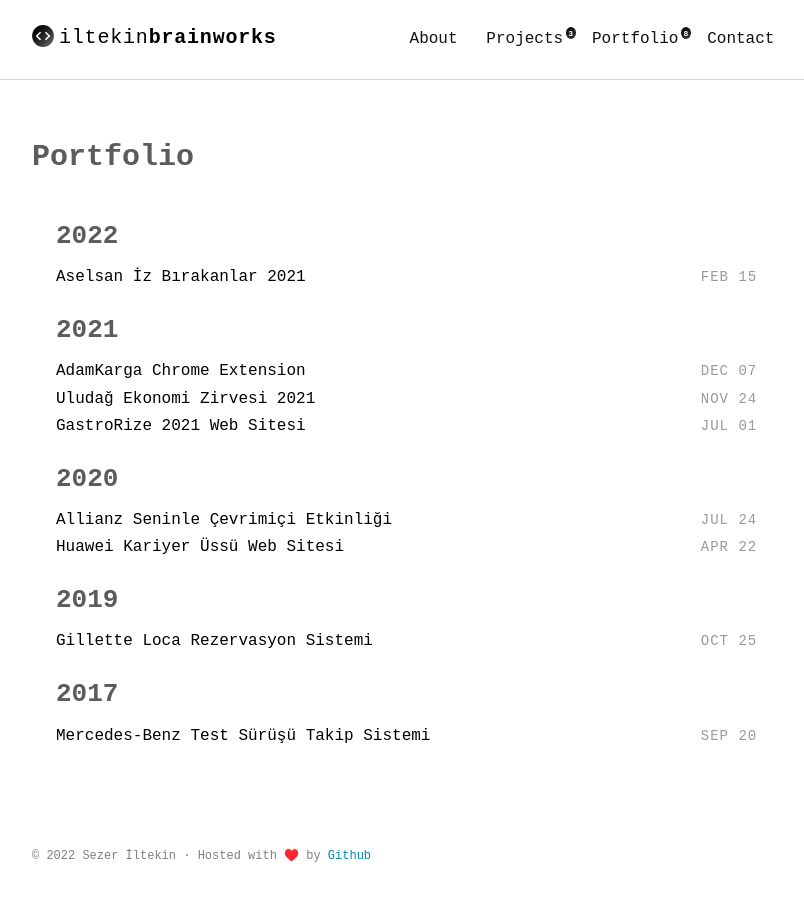
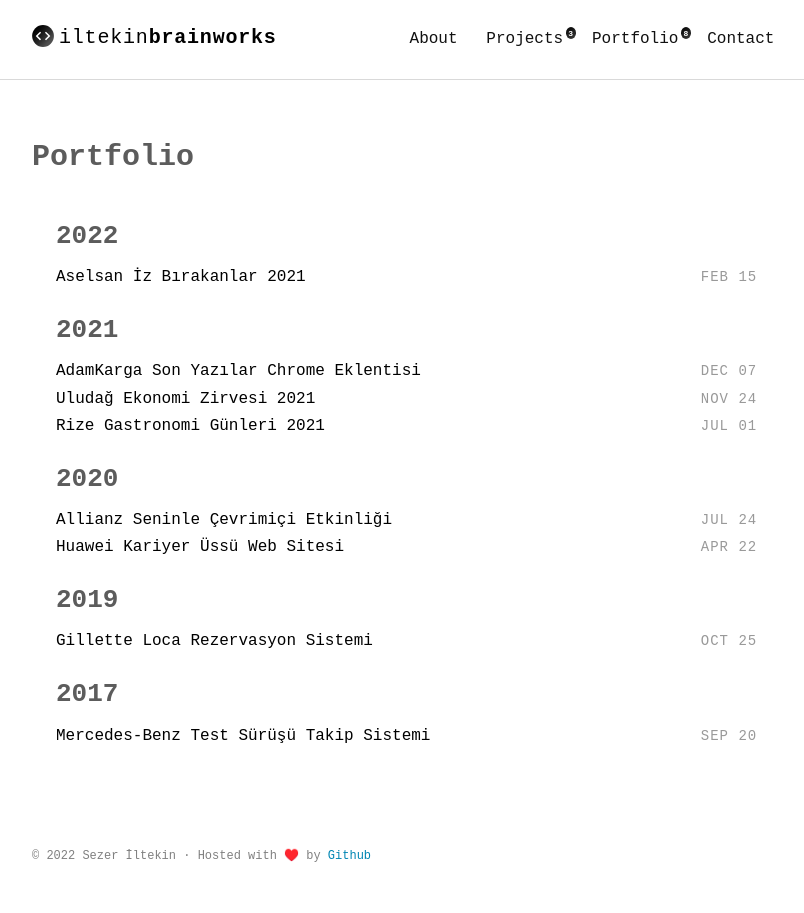
Before and after one commit to iltekin/iltekin.github.io, a Jekyll site: the page built from portfolio.html, in a window 1280 px wide. Shown: the whole page, without its empty margins (232-1036 px from the left). Built offline with Jekyll 4.4.1, drawn with Linux system fonts in a browser that asks for light colours; some web fonts are replaced.

Commit message:
new portfolio item

```diff
--- a/_portfolio/2021-07-01-gastro-rize-2021.md
+++ b/_portfolio/2021-07-01-gastro-rize-2021.md
@@ -1,6 +1,6 @@
 ---
 layout: portfolio
-title: "GastroRize 2021 Web Sitesi"
+title: "Rize Gastronomi Günleri 2021"
 comments: false
 description: "1. Ulusal Rize Gastronomi Günleri Web Sitesi"
 keywords: "gastrorize, rize, çay"
--- a/_portfolio/2021-12-07-adamkarga-chrome-extension.md
+++ b/_portfolio/2021-12-07-adamkarga-chrome-extension.md
@@ -1,6 +1,6 @@
 ---
 layout: portfolio
-title: "AdamKarga Chrome Extension"
+title: "AdamKarga Son Yazılar Chrome Eklentisi"
 comments: false
 description: "Kişisel blog adamkarga'nın Google Chrome eklentisi"
 keywords: "adamkarga, chrome, extension"
```
Also changed, not shown: other parts of _portfolio/2021-07-01-gastro-rize-2021.md (+1 -1 lines).
